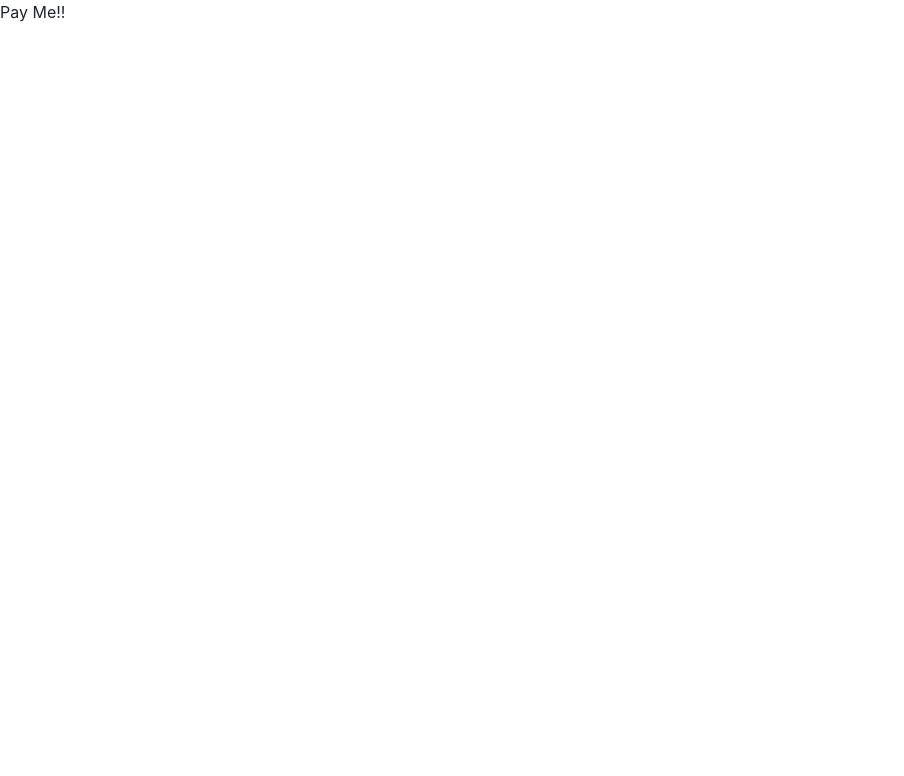
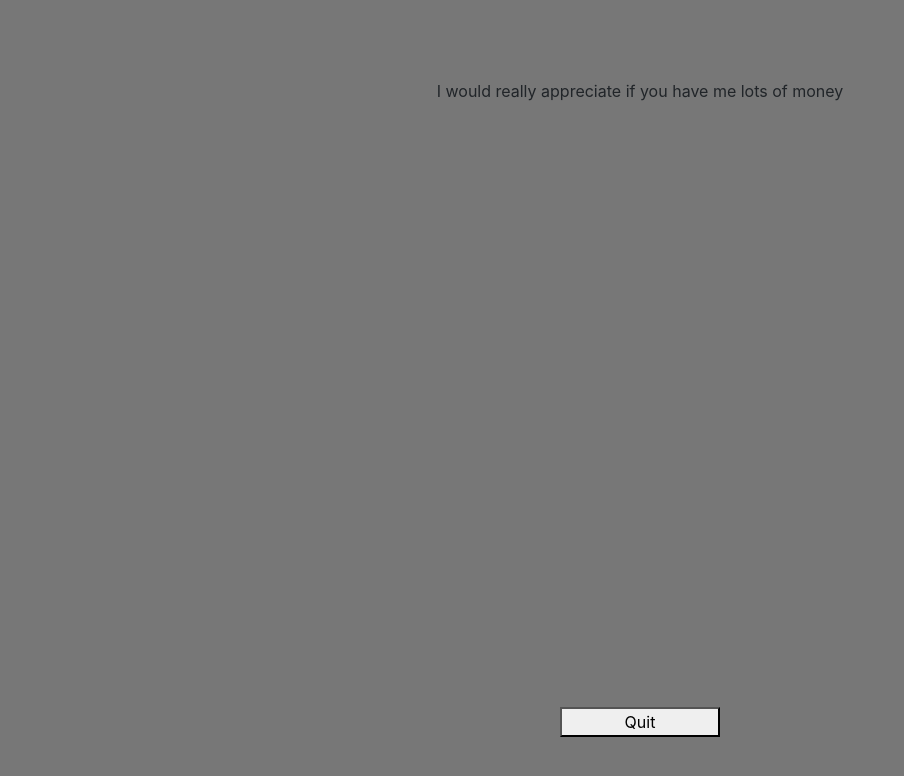
Before and after one commit to platevoltage/microscope-viewer, a React (Create React App) app in the folder react/: page /#/nag in a window 1280 px wide. Shown: the top 776 px of the page, without its empty margins (0-904 px from the left). Built offline with nearby package versions, Linux system fonts and the light colour scheme.

Commit message:
mocked up nag screen

```diff
--- /dev/null
+++ b/react/src/Nagware.css
@@ -0,0 +1,27 @@
+.nagware {
+    background-color: #777777;
+    width: 100vw;
+    height: 100vh;
+    display: flex;
+    flex-direction: column;
+    justify-content: center;
+    padding-top: 1em;
+}
+
+.message {
+    /* background-color: #777799; */
+    display: flex;
+    flex-direction: row;
+    justify-content: center;
+    height: 80%
+}
+
+.buttons {
+    display: flex;
+    flex-direction: row;
+    justify-content: center;
+
+}
+.nagware button {
+    width: 10em
+}
--- a/react/src/Nagware.tsx
+++ b/react/src/Nagware.tsx
@@ -1,9 +1,11 @@
-import React from 'react'
-
+import React from 'react';
+import './Nagware.css';
 export default function Nagware() {
   return (
-    <div>
-      Pay Me!!
+    <div className="nagware">
+      <div className="message">I would really appreciate if you have me lots of money</div>
+
+      <div className="buttons"><button>Quit</button></div>
     </div>
   )
 }
```
